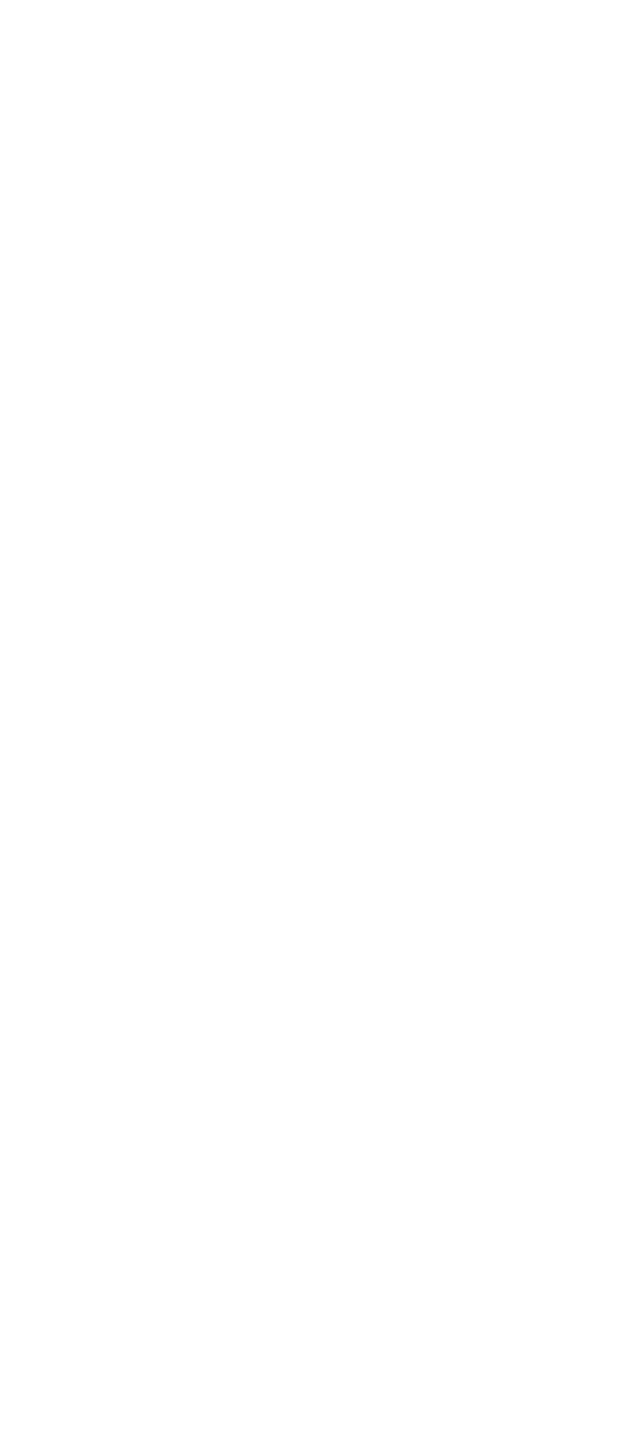
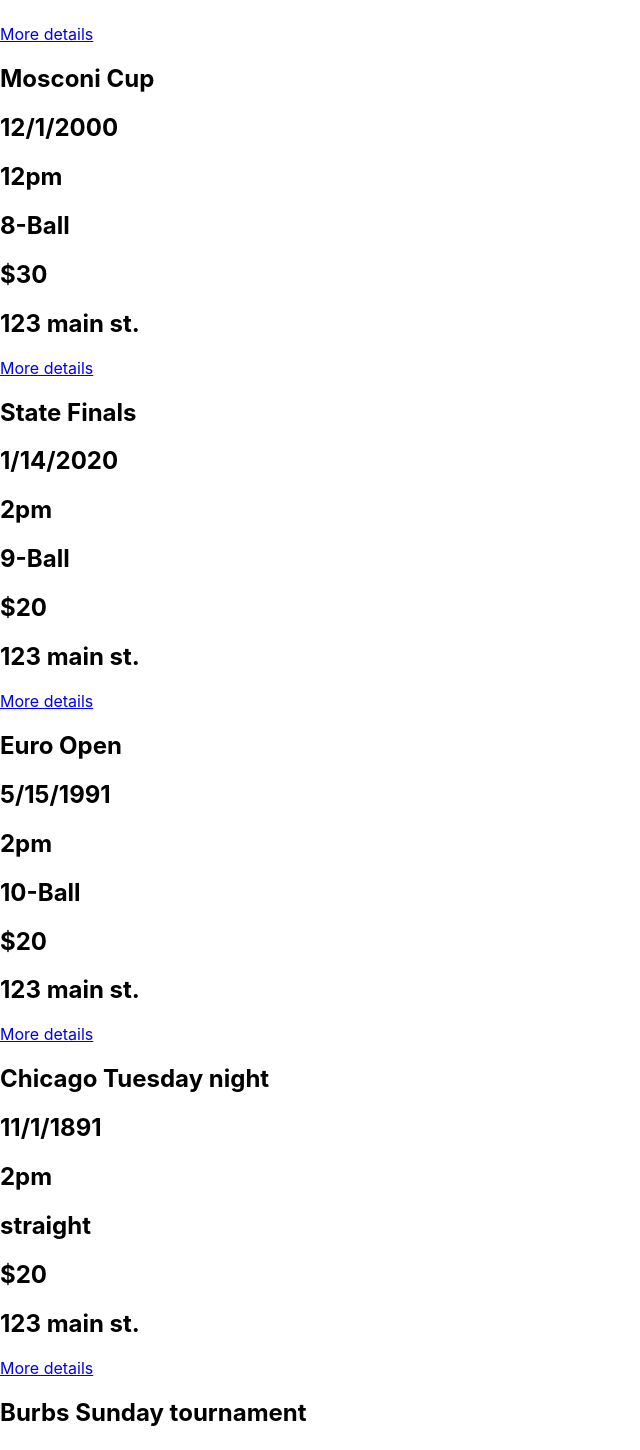
Before and after one commit to malekadair/tournease-client, a React (Create React App) app: page / in a window 1280 px wide. Shown: the part 431-1881 px from the top of the page, without its empty margins (0-640 px from the left). Before the commit the page ends 800 px from the top, so only its background shows below. Built offline with nearby package versions, Linux system fonts and the light colour scheme.

Commit message:
updated dummy store. updated tournament list view and tournament details view. Need to post created tournament data to dummy store

```diff
--- a/public/index.html
+++ b/public/index.html
@@ -2,14 +2,14 @@
 <html lang="en">
   <head>
     <meta charset="utf-8" />
-    <link rel="icon" href="%PUBLIC_URL%/favicon.ico" />
+    <!-- <link rel="icon" href="%PUBLIC_URL%/favicon.ico" /> -->
     <meta name="viewport" content="width=device-width, initial-scale=1" />
     <meta name="theme-color" content="#000000" />
     <meta
       name="description"
       content="Web site created using create-react-app"
     />
-    <link rel="apple-touch-icon" href="%PUBLIC_URL%/logo192.png" />
+    <!-- <link rel="apple-touch-icon" href="%PUBLIC_URL%/logo192.png" /> -->
     <!--
       manifest.json provides metadata used when your web app is installed on a
       user's mobile device or desktop. See https://developers.google.com/web/fundamentals/web-app-manifest/
--- a/src/components/App/dummyStore.js
+++ b/src/components/App/dummyStore.js
@@ -6,9 +6,109 @@
       date: "11/1/1991",
       time: "2pm",
       game: "9-Ball",
-      fee: "",
-      address: "",
-      moreDetails: ""
+      fee: 20,
+      address: "123 main st.",
+      moreDetails:
+        "Labore sunt irure ea minim laborum reprehenderit dolore nisi aute. Proident magna cupidatat sunt fugiat. Mollit ea ad anim ut quis. Commodo irure voluptate laboris laboris officia voluptate officia adipisicing labore est ut sit pariatur. Deserunt ea est reprehenderit ipsum nostrud tempor id ipsum. Officia nostrud anim amet nostrud tempor consequat voluptate do sint sit adipisicing aute ut."
+    },
+    {
+      id: 2,
+      title: "Mosconi Cup",
+      date: "12/1/2000",
+      time: "12pm",
+      game: "8-Ball",
+      fee: 30,
+      address: "123 main st.",
+      moreDetails:
+        "Labore sunt irure ea minim laborum reprehenderit dolore nisi aute. Proident magna cupidatat sunt fugiat. Mollit ea ad anim ut quis. Commodo irure voluptate laboris laboris officia voluptate officia adipisicing labore est ut sit pariatur. Deserunt ea est reprehenderit ipsum nostrud tempor id ipsum. Officia nostrud anim amet nostrud tempor consequat voluptate do sint sit adipisicing aute ut."
+    },
+    {
+      id: 3,
+      title: "State Finals",
+      date: "1/14/2020",
+      time: "2pm",
+      game: "9-Ball",
+      fee: 20,
+      address: "123 main st.",
+      moreDetails:
+        "Labore sunt irure ea minim laborum reprehenderit dolore nisi aute. Proident magna cupidatat sunt fugiat. Mollit ea ad anim ut quis. Commodo irure voluptate laboris laboris officia voluptate officia adipisicing labore est ut sit pariatur. Deserunt ea est reprehenderit ipsum nostrud tempor id ipsum. Officia nostrud anim amet nostrud tempor consequat voluptate do sint sit adipisicing aute ut."
+    },
+    {
+      id: 4,
+      title: "Euro Open",
+      date: "5/15/1991",
+      time: "2pm",
+      game: "10-Ball",
+      fee: 20,
+      address: "123 main st.",
+      moreDetails:
+        "Labore sunt irure ea minim laborum reprehenderit dolore nisi aute. Proident magna cupidatat sunt fugiat. Mollit ea ad anim ut quis. Commodo irure voluptate laboris laboris officia voluptate officia adipisicing labore est ut sit pariatur. Deserunt ea est reprehenderit ipsum nostrud tempor id ipsum. Officia nostrud anim amet nostrud tempor consequat voluptate do sint sit adipisicing aute ut."
+    },
+    {
+      id: 5,
+      title: "Chicago Tuesday night",
+      date: "11/1/1891",
+      time: "2pm",
+      game: "straight",
+      fee: 20,
+      address: "123 main st.",
+      moreDetails:
+        "Labore sunt irure ea minim laborum reprehenderit dolore nisi aute. Proident magna cupidatat sunt fugiat. Mollit ea ad anim ut quis. Commodo irure voluptate laboris laboris officia voluptate officia adipisicing labore est ut sit pariatur. Deserunt ea est reprehenderit ipsum nostrud tempor id ipsum. Officia nostrud anim amet nostrud tempor consequat voluptate do sint sit adipisicing aute ut."
+    },
+    {
+      id: 6,
+      title: "Burbs Sunday tournament",
+      date: "1/3/1981",
+      time: "2pm",
+      game: "straight",
+      fee: 20,
+      address: "123 main st.",
+      moreDetails:
+        "Labore sunt irure ea minim laborum reprehenderit dolore nisi aute. Proident magna cupidatat sunt fugiat. Mollit ea ad anim ut quis. Commodo irure voluptate laboris laboris officia voluptate officia adipisicing labore est ut sit pariatur. Deserunt ea est reprehenderit ipsum nostrud tempor id ipsum. Officia nostrud anim amet nostrud tempor consequat voluptate do sint sit adipisicing aute ut."
+    },
+    {
+      id: 7,
+      title: "Aussie open",
+      date: "3/5/2001",
+      time: "2pm",
+      game: "9-Ball",
+      fee: 20,
+      address: "123 main st.",
+      moreDetails:
+        "Labore sunt irure ea minim laborum reprehenderit dolore nisi aute. Proident magna cupidatat sunt fugiat. Mollit ea ad anim ut quis. Commodo irure voluptate laboris laboris officia voluptate officia adipisicing labore est ut sit pariatur. Deserunt ea est reprehenderit ipsum nostrud tempor id ipsum. Officia nostrud anim amet nostrud tempor consequat voluptate do sint sit adipisicing aute ut."
+    },
+    {
+      id: 8,
+      title: "Japan open",
+      date: "1/1/2004",
+      time: "2pm",
+      game: "8-Ball",
+      fee: 20,
+      address: "123 main st.",
+      moreDetails:
+        "Labore sunt irure ea minim laborum reprehenderit dolore nisi aute. Proident magna cupidatat sunt fugiat. Mollit ea ad anim ut quis. Commodo irure voluptate laboris laboris officia voluptate officia adipisicing labore est ut sit pariatur. Deserunt ea est reprehenderit ipsum nostrud tempor id ipsum. Officia nostrud anim amet nostrud tempor consequat voluptate do sint sit adipisicing aute ut."
+    },
+    {
+      id: 9,
+      title: "Some random Open",
+      date: "12/14/1991",
+      time: "11am",
+      game: "onePocket",
+      fee: 20,
+      address: "123 main st.",
+      moreDetails:
+        "Labore sunt irure ea minim laborum reprehenderit dolore nisi aute. Proident magna cupidatat sunt fugiat. Mollit ea ad anim ut quis. Commodo irure voluptate laboris laboris officia voluptate officia adipisicing labore est ut sit pariatur. Deserunt ea est reprehenderit ipsum nostrud tempor id ipsum. Officia nostrud anim amet nostrud tempor consequat voluptate do sint sit adipisicing aute ut."
+    },
+    {
+      id: 10,
+      title: "US Closed?",
+      date: "11/1/2004",
+      time: "4pm",
+      game: "10-Ball",
+      fee: 20,
+      address: "123 Hello world st.",
+      moreDetails:
+        "Labore sunt irure ea minim laborum reprehenderit dolore nisi aute. Proident magna cupidatat sunt fugiat. Mollit ea ad anim ut quis. Commodo irure voluptate laboris laboris officia voluptate officia adipisicing labore est ut sit pariatur. Deserunt ea est reprehenderit ipsum nostrud tempor id ipsum. Officia nostrud anim amet nostrud tempor consequat voluptate do sint sit adipisicing aute ut."
     }
   ]
 };
--- a/src/components/CreateTournament/CreateTournament.js
+++ b/src/components/CreateTournament/CreateTournament.js
@@ -21,9 +21,7 @@
       ? this.setState({ [name]: checked })
       : this.setState({ [name]: value });
   }
-  handleSubmit(event) {
-    console.log(event);
-  }
+  handleSubmit(event) {}
   render() {
     const { title, date, time, game, fee, address, moreDetails } = this.state;
     return (
--- a/src/components/Home/Home.js
+++ b/src/components/Home/Home.js
@@ -4,7 +4,6 @@
 class Home extends Component {
   render() {
     const { tournaments, isLoading } = this.props;
-    console.log(tournaments);
     return (
       <div>
         <TournamentList tournaments={tournaments} isLoading={isLoading} />
--- a/src/components/Tournament/Tournament.js
+++ b/src/components/Tournament/Tournament.js
@@ -3,13 +3,24 @@
 
 class Tournament extends Component {
   render() {
-    const { name, game, details, id } = this.props.tourney;
-    console.log("tournament props", this.props);
+    const {
+      title,
+      date,
+      time,
+      game,
+      fee,
+      address,
+      moreDetails,
+      id
+    } = this.props.tourney;
     return (
       <div>
-        <h1>{name}</h1>
+        <h1>{title}</h1>
+        <h2>{date}</h2>
+        <h2>{time}</h2>
         <h2>{game}</h2>
-        <p>{details}</p>
+        <h2>${fee}</h2>
+        <h2>{address}</h2>
         <Link to={`/${id}`}>More details</Link>
       </div>
     );
--- a/src/components/TournamentDetails/TournamentDetails.js
+++ b/src/components/TournamentDetails/TournamentDetails.js
@@ -2,12 +2,25 @@
 
 class TournamentDetails extends Component {
   render() {
-    const { name, game, details } = this.props.tournament;
+    const {
+      title,
+      date,
+      time,
+      game,
+      fee,
+      address,
+      moreDetails,
+      id
+    } = this.props.tournament;
     return (
       <div>
-        <h1>{name}</h1>
+        <h1>{title}</h1>
+        <h2>{date}</h2>
+        <h2>{time}</h2>
         <h2>{game}</h2>
-        <p>{details}</p>
+        <h2>{fee}</h2>
+        <h2>{address}</h2>
+        <p>{moreDetails}</p>
       </div>
     );
   }
--- a/src/components/TournamentList/TournamentList.js
+++ b/src/components/TournamentList/TournamentList.js
@@ -4,12 +4,10 @@
 
 class TournamentList extends Component {
   componentDidMount() {
-    console.log("loading");
     this.setState({
       isLoading: true
     });
     setTimeout(() => {
-      console.log("done loading");
       this.setState({
         isLoading: false
       });
```
Also changed, not shown: public/manifest.json.
